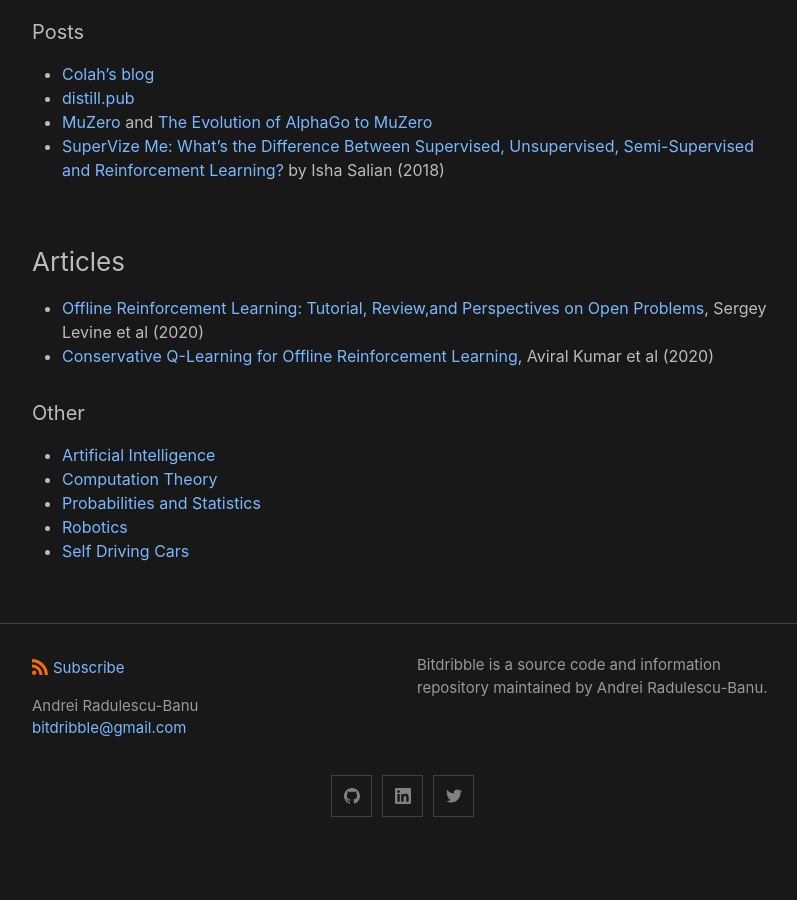
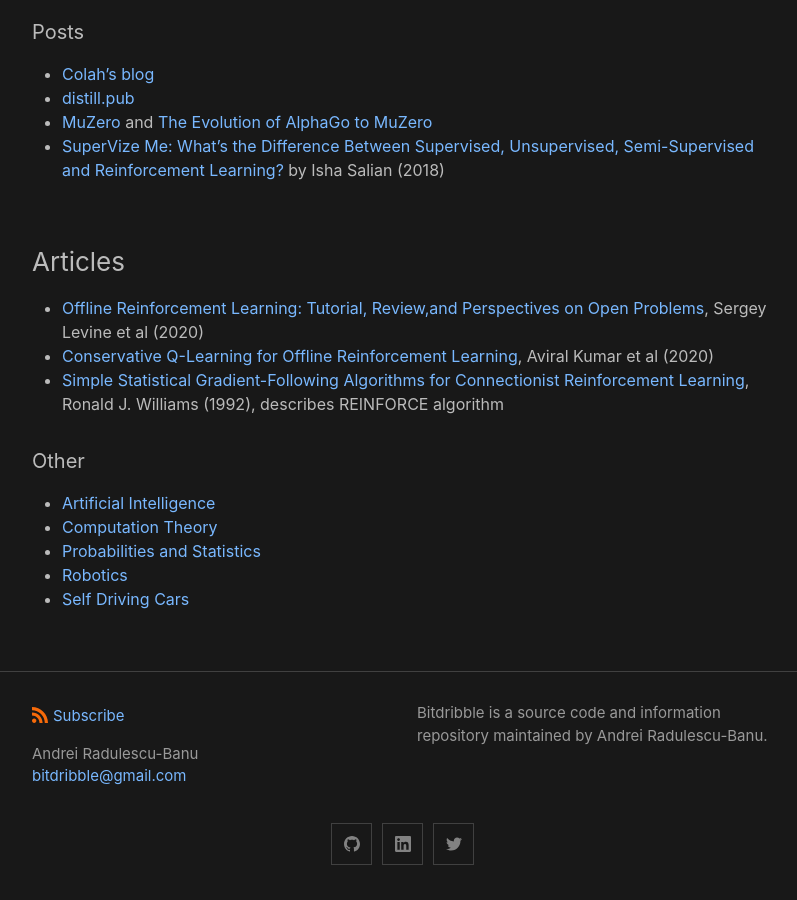
Before and after one commit to analytiq-hub/sigagent.github.io, a Jekyll site: the page built from machine_learning.md, in a window 1280 px wide and 900 px high, scrolled down 879 px. Shown: the whole window, without its empty margins (238-1035 px from the left). Built offline with Jekyll 4.4.1, drawn with Linux system fonts in a browser that asks for light colours; before the commit the page ends 1731 px from its top, so only the background shows below that.

Commit message:
*** empty log message ***

```diff
--- a/machine_learning.md
+++ b/machine_learning.md
@@ -37,6 +37,7 @@ title: Machine Learning
 ### Articles
 * [Offline Reinforcement Learning: Tutorial, Review,and Perspectives on Open Problems](https://arxiv.org/pdf/2005.01643.pdf), Sergey Levine et al (2020)
 * [Conservative Q-Learning for Offline Reinforcement Learning](https://arxiv.org/pdf/2006.04779.pdf), Aviral Kumar et al (2020)
+* [Simple Statistical Gradient-Following Algorithms for Connectionist Reinforcement Learning](link.springer.com/content/pdf/10.1007/BF00992696.pdf), Ronald J. Williams (1992), describes REINFORCE algorithm
 
 #### Other
 * [Artificial Intelligence](artificial_intelligence.md)
```
